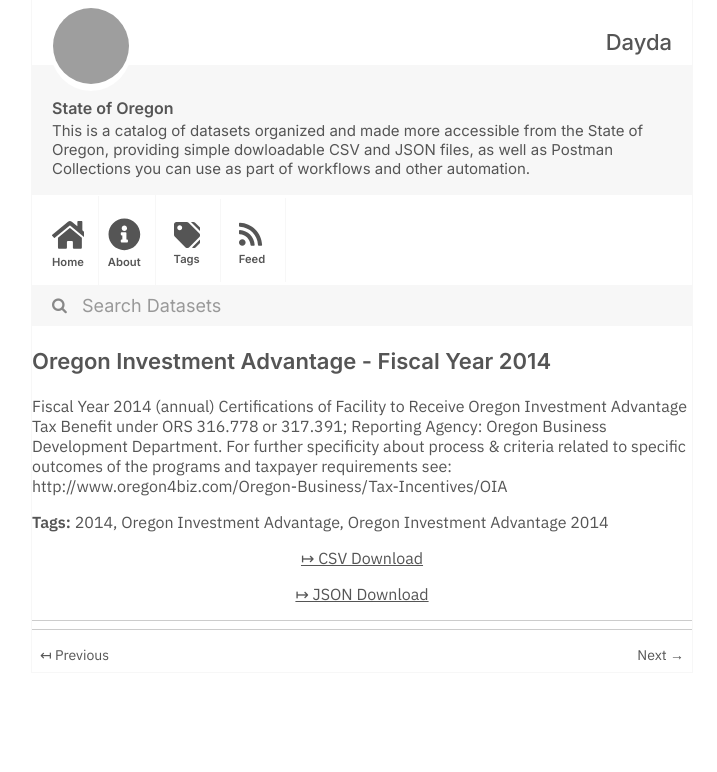
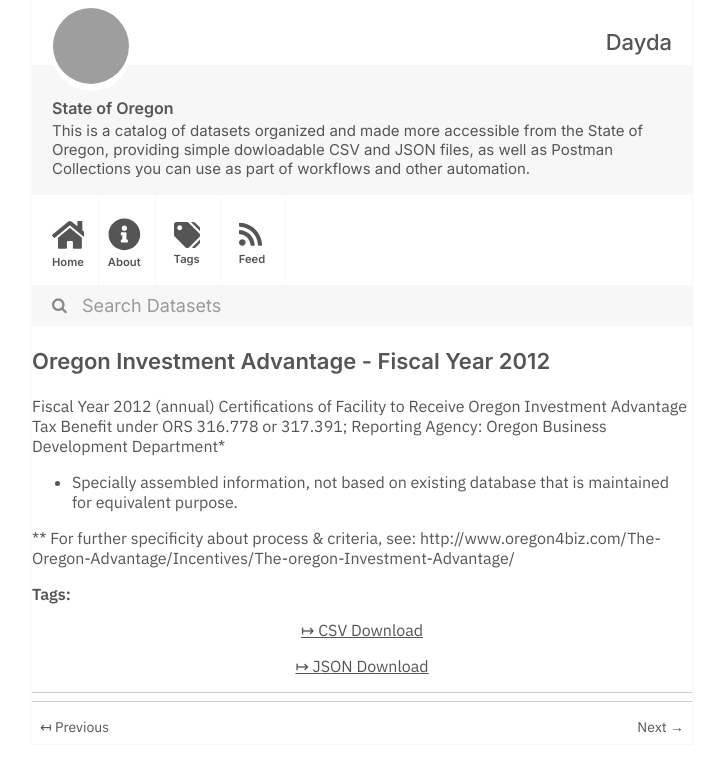
Before and after one commit to dayda-entities/state-of-oregon, a Jekyll site: the page built from _posts/2020-11-10-oregon-investment-advantage-fi.md, in a window 1280 px wide, cut to the strip 0-772 px from the top of the page. Shown: the whole strip, without its empty margins (278-995 px from the left). Built offline with Jekyll 4.4.1, drawn with Linux system fonts in a browser that asks for light colours; grey boxes are pictures that could not be loaded.

Commit message:
Publish Data

```diff
--- a/_posts/2020-11-10-oregon-investment-advantage-fi.md
+++ b/_posts/2020-11-10-oregon-investment-advantage-fi.md
@@ -1,19 +1,20 @@
 ---
-title: Oregon Investment Advantage - Fiscal Year 2014
-created: '2020-11-10T17:22:19.817905'
-modified: '2020-11-10T17:22:19.817916'
+title: Oregon Investment Advantage - Fiscal Year 2012
+created: '2020-11-10T17:23:19.534113'
+modified: '2020-11-10T17:23:19.534125'
 state: active
 type: dataset
-tags:
-  - '2014'
-  - Oregon Investment Advantage
-  - Oregon Investment Advantage 2014
+tags: []
 groups:
   - Local Government
-csv_url: 'https://data.oregon.gov/api/views/cck3-7926/rows.csv?accessType=DOWNLOAD'
-json_url: 'https://data.oregon.gov/api/views/cck3-7926/rows.json?accessType=DOWNLOAD'
+csv_url: 'https://data.oregon.gov/api/views/ybw4-tecs/rows.csv?accessType=DOWNLOAD'
+json_url: 'https://data.oregon.gov/api/views/ybw4-tecs/rows.json?accessType=DOWNLOAD'
 layout: post
 
 ---
-Fiscal Year 2014 (annual) Certifications of Facility to Receive Oregon Investment Advantage Tax Benefit under ORS 316.778 or 317.391; Reporting Agency: Oregon Business Development Department. For further specificity about process & criteria related to specific outcomes of the programs and taxpayer requirements see:
-http://www.oregon4biz.com/Oregon-Business/Tax-Incentives/OIA
+Fiscal Year 2012 (annual) Certifications of Facility to Receive Oregon Investment Advantage Tax Benefit under ORS 316.778 or 317.391; Reporting Agency: Oregon Business Development Department*
+
+* Specially assembled information, not based on existing database that is maintained for equivalent purpose.
+
+** For further specificity about process & criteria, see:
+http://www.oregon4biz.com/The-Oregon-Advantage/Incentives/The-oregon-Investment-Advantage/
```
